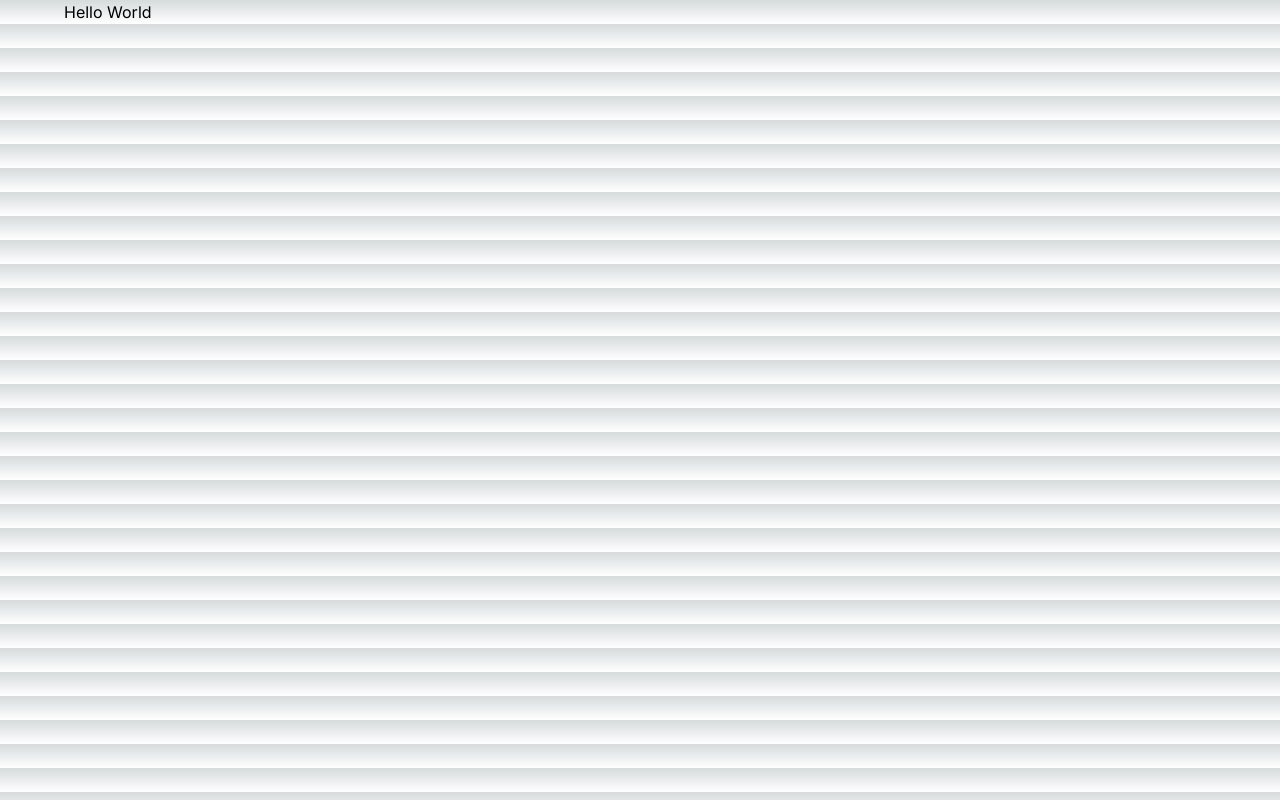
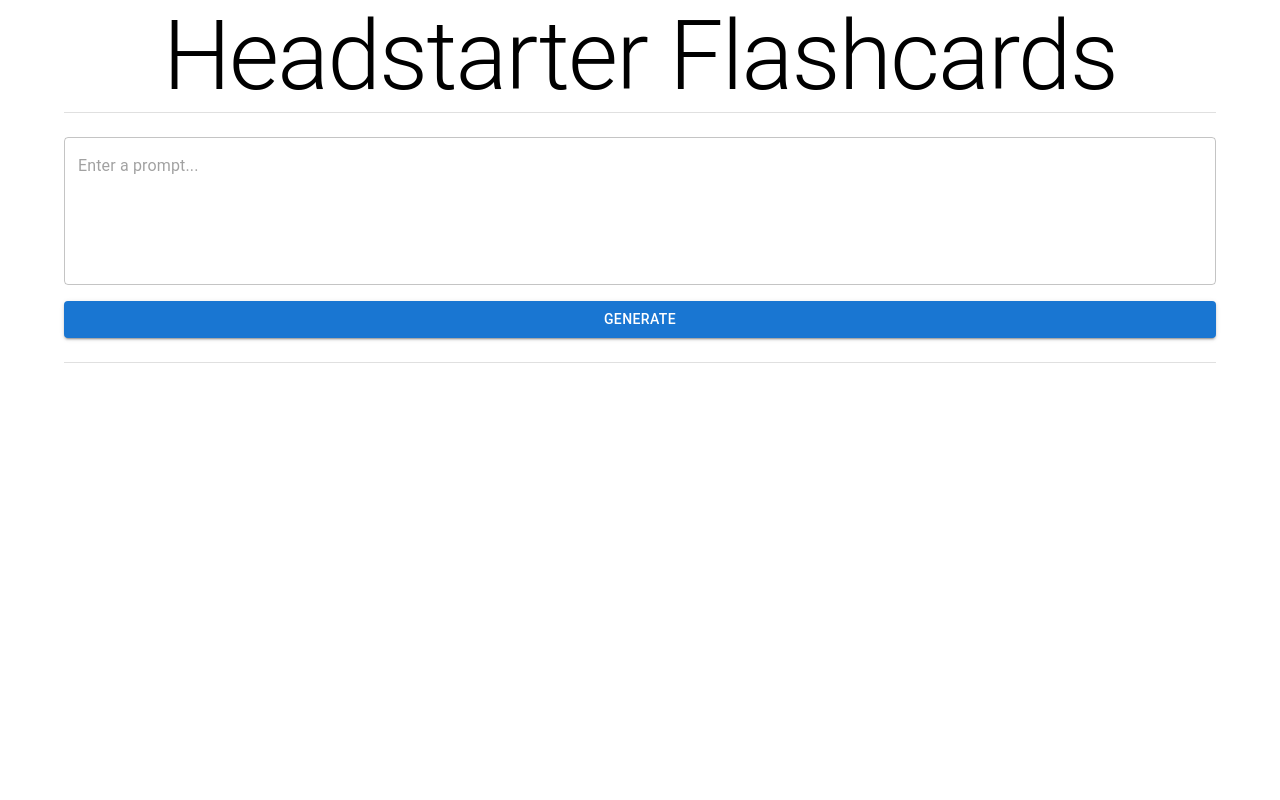
Before and after one commit to EsatAdiloglu/ai-flashcards, a Next.js app: page / in a window 1280 px wide. Built offline with nearby package versions, Linux system fonts and the light colour scheme.

Commit message:
PromptField in page and CardGrid component file

```diff
--- a/app/globals.css
+++ b/app/globals.css
@@ -2,6 +2,7 @@
 @tailwind components;
 @tailwind utilities;
 
+/*
 :root {
   --foreground-rgb: 0, 0, 0;
   --background-start-rgb: 214, 219, 220;
@@ -31,3 +32,4 @@
     text-wrap: balance;
   }
 }
+*/
--- a/app/page.tsx
+++ b/app/page.tsx
@@ -1,10 +1,25 @@
-import Container from '@mui/material/Container'
+'use client'
+
+import Container from '@mui/material/Container';
+import Typography from '@mui/material/Typography';
+import Divider from '@mui/material/Divider';
+
+import PromptField from '@/components/PromptField';
+import CardGrid from '@/components/CardGrid';
 
 export default function Home() {
   return (
     <main>
       <Container>
-        <h1>Hello World</h1>
+        <Typography variant='h1' textAlign='center'>
+          Headstarter Flashcards
+        </Typography>
+        <Divider/>
+
+        <PromptField onSubmit={() => {}}/>
+        <Divider/>
+
+        <CardGrid/>
       </Container>
     </main>
   );
--- /dev/null
+++ b/components/CardGrid.tsx
@@ -0,0 +1,16 @@
+import Box from '@mui/material/Box';
+import Stack from '@mui/material/Stack';
+
+type Options = {
+    cards: Object[]     // TODO: Make better type
+}
+
+export default function CardGrid() {
+    return (
+        <Box>
+            <Stack spacing={3}>
+
+            </Stack>
+        </Box>
+    );
+}
--- /dev/null
+++ b/components/PromptField.tsx
@@ -0,0 +1,32 @@
+import Box from '@mui/material/Box';
+import TextField from '@mui/material/TextField';
+import Button from '@mui/material/Button';
+import Stack from '@mui/material/Stack';
+
+import { useState } from 'react';
+
+type Options = {
+    onSubmit: ((t: string) => void) | ((t: string) => Promise<void>)
+}
+
+export default function PromptField({
+    onSubmit
+}: Options) {
+    const [prompt, setPrompt] = useState<string>('');
+
+    return (
+        <Box my={3}>
+            <Stack direction='column' spacing={2} >
+
+                <TextField placeholder='Enter a prompt...'
+                    fullWidth multiline rows={5}
+                    value={prompt} onChange={(e) => { setPrompt(e.target.value) }}/>
+
+                <Button fullWidth variant='contained' onClick={async () => { await onSubmit(prompt) }}>
+                    Generate
+                </Button>
+
+            </Stack>
+        </Box>
+    );
+}
```
